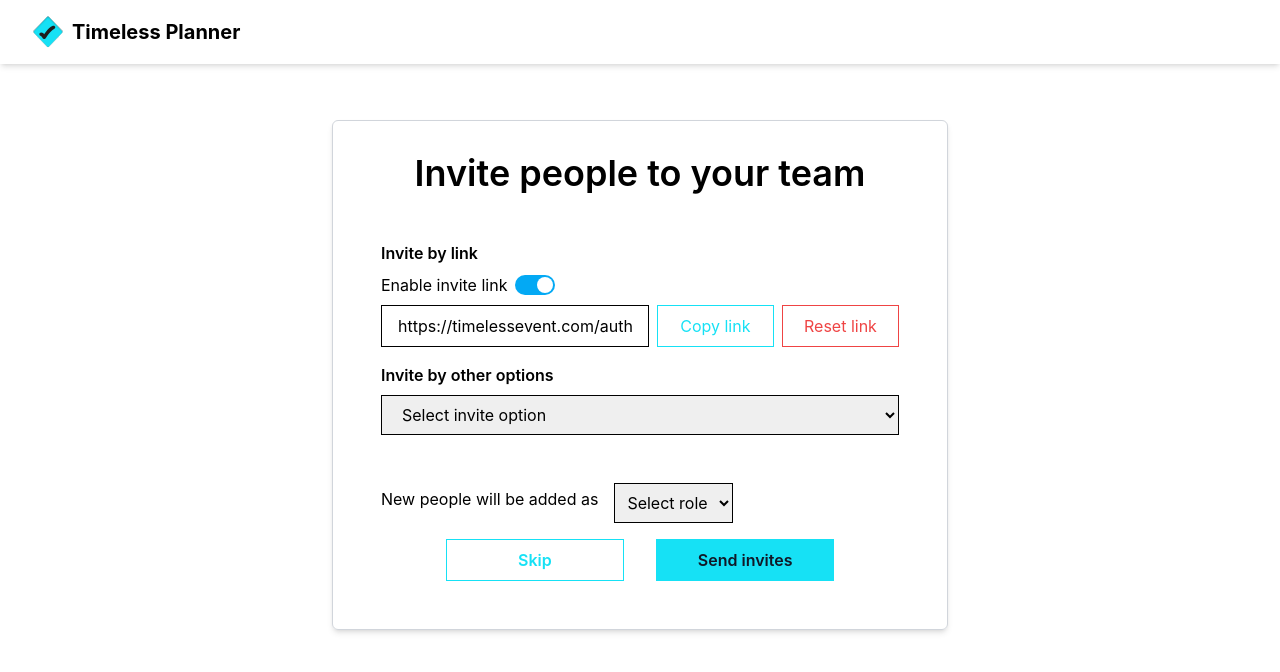
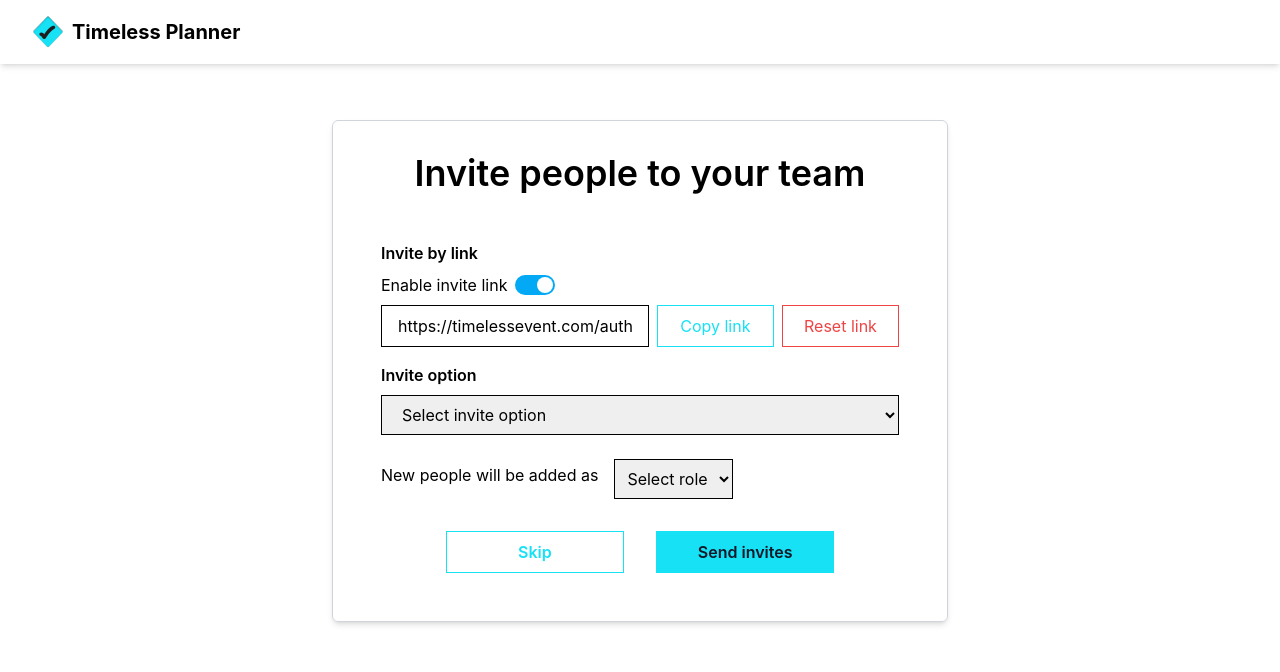
Before and after one commit to kingieX/timeless-event, a React (Vite) app: page /signup/invite in a window 1280 px wide. Shown: the top 672 px of the page. Built offline with nearby package versions, Linux system fonts and the light colour scheme.

Commit message:
Update: general review changes

```diff
--- a/src/components/EmailInputForm.jsx
+++ b/src/components/EmailInputForm.jsx
@@ -29,7 +29,7 @@ const EmailInputForm = () => {
           <input
             type="email"
             value={email.value}
-            placeholder="Email"
+            placeholder="Enter your email"
             onChange={e => handleEmailChange(email.id, e.target.value)}
             className="w-full px-4 py-2 border border-gray-300 focus:outline-none focus:border-primary"
           />
--- a/src/components/PhoneInputForm.jsx
+++ b/src/components/PhoneInputForm.jsx
@@ -28,8 +28,8 @@ const PhoneInputForm = () => {
         <div key={phone.id} className="flex items-center space-x-2">
           <select className="p-2 border border-gray-300 focus:outline-none focus:border-primary">
             <option value="+1">+1</option>
-            <option value="+234">+1</option>
-            <option value="+234">+1</option>
+            <option value="+234">+234</option>
+            <option value="+233">+233</option>
             <option value="+44">+44</option>
             {/* Add more options as needed */}
           </select>
@@ -37,7 +37,7 @@ const PhoneInputForm = () => {
           <input
             type="text"
             value={phone.value}
-            placeholder="Phone"
+            placeholder="Enter phone number"
             onChange={e => handlePhoneChange(phone.id, e.target.value)}
             className="w-full px-4 py-2 border border-gray-300 focus:outline-none focus:border-primary"
           />
--- a/src/pages/upboardingPages/Onboard5.jsx
+++ b/src/pages/upboardingPages/Onboard5.jsx
@@ -118,7 +118,7 @@ const Onboard5 = () => {
           {/* Invite by Other Options */}
           <div className="w-full mb-4">
             <label className="block font-semibold text-gray-700 mb-2">
-              Invite by other options
+              Invite option
             </label>
             <select
               id="options"
@@ -138,7 +138,7 @@ const Onboard5 = () => {
           </div>
 
           {/* Conditionally Render Forms Based on Selection */}
-          <div className="w-full mb-8">
+          <div className="w-full mb-2">
             {selectedInviteOption === 'sms' ||
             selectedInviteOption === 'whatsapp' ? (
               <PhoneInputForm />
@@ -148,7 +148,7 @@ const Onboard5 = () => {
           </div>
 
           {/* New People Role Selection */}
-          <div className="w-full flex justify-start items-center space-x-4 mb-4">
+          <div className="w-full flex justify-start items-center space-x-4 mb-8">
             <label className="block text-gray-700 mb-2">
               New people will be added as
             </label>
```
